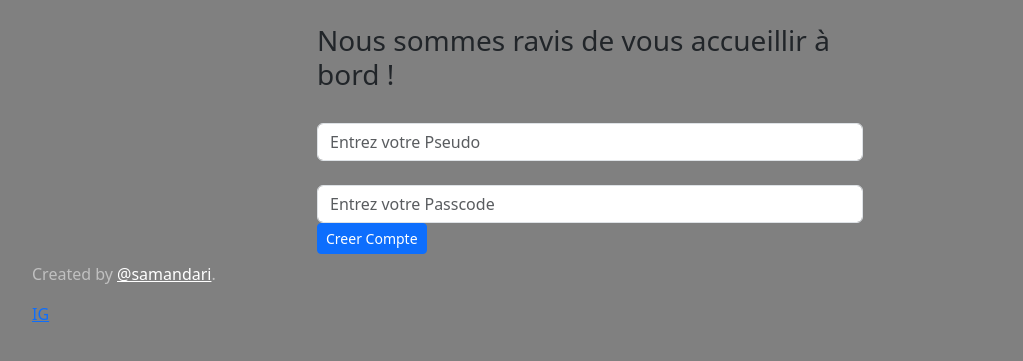
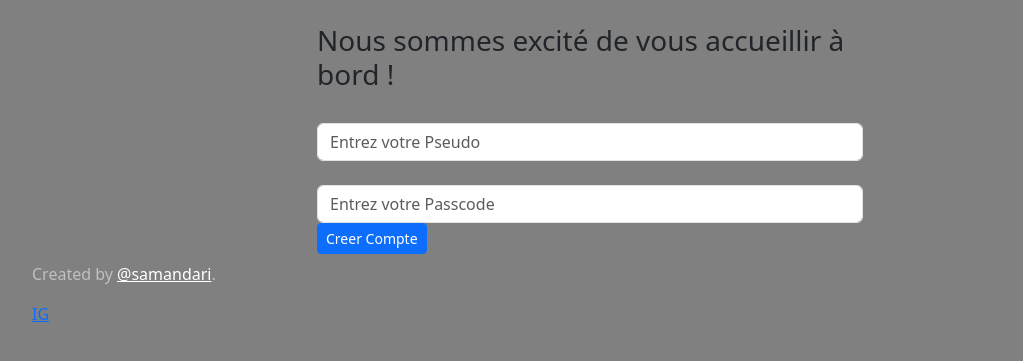
Before and after one commit to Sama-ndari/Incognito_chat, a Flask app: page /register in a window 1280 px wide. Shown: the part 188-549 px from the top of the page, without its empty margins (50-1073 px from the left). Run offline with Flask 3, Linux system fonts and the light colour scheme; some libraries are stand-ins or nearby versions.

Commit message:
First commit

```diff
--- a/templates/register.html
+++ b/templates/register.html
@@ -5,7 +5,7 @@
                 <div class="col-md-6 offset-md-3">
                 <main class="form-signin w-100 m-auto">
                     {% if not edit %}
-                        <h3>Nous sommes ravis de vous accueillir à bord !</h3>
+                        <h3>Nous sommes excité de vous accueillir à bord !</h3>
                     {% else %}
                         <h3>Modifier votre Compte</h3>
                     {% endif %}
```
